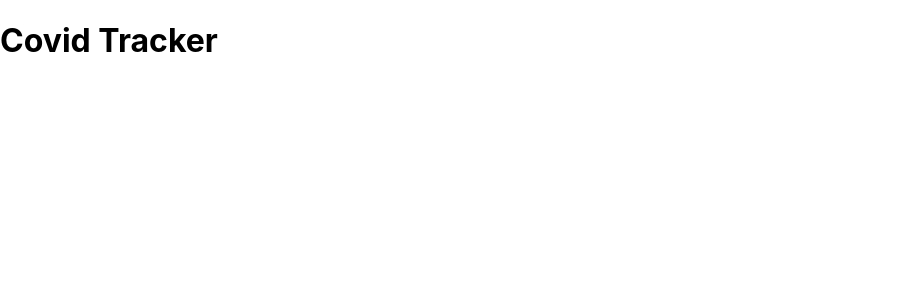
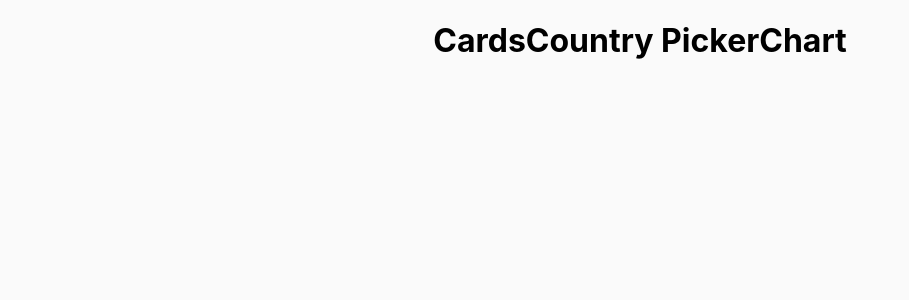
Before and after one commit to aksharma-7/covid-tracker, a React (Create React App) app: page / in a window 1280 px wide. Shown: the top 300 px of the page, without its empty margins (0-909 px from the left). Built offline with nearby package versions, Linux system fonts and the light colour scheme.

Commit message:
Defined folder structure

```diff
--- a/public/index.html
+++ b/public/index.html
@@ -24,7 +24,7 @@
       work correctly both with client-side routing and a non-root public URL.
       Learn how to configure a non-root public URL by running `npm run build`.
     -->
-    <title>React App</title>
+    <title>COVID Tracker</title>
   </head>
   <body>
     <noscript>You need to enable JavaScript to run this app.</noscript>
--- a/src/App.js
+++ b/src/App.js
@@ -1,11 +1,19 @@
 import React from 'react';
+import Cards from './components/Cards/Cards';
+import CountryPicker from './components/CountryPicker/CountryPicker';
+import Chart from './components/Chart/Chart';
+import styles from './App.module.css';
 
-const App = () => {
-  return (
-    <div>
-      <h1>Covid Tracker</h1>
-    </div>
-  );
-};
+class App extends React.Component {
+  render() {
+    return (
+      <div className={styles.container}>
+        <Cards />
+        <CountryPicker />
+        <Chart />
+      </div>
+    );
+  }
+}
 
 export default App;
--- /dev/null
+++ b/src/App.module.css
@@ -0,0 +1,9 @@
+body {
+  background-color: rgb(250, 250, 250);
+}
+
+.container {
+  display: flex;
+  align-items: center;
+  justify-content: center;
+}
--- /dev/null
+++ b/src/components/Cards/Cards.js
@@ -0,0 +1,11 @@
+import React from 'react';
+
+const Cards = () => {
+  return (
+    <div>
+      <h1>Cards</h1>
+    </div>
+  );
+};
+
+export default Cards;
--- /dev/null
+++ b/src/components/Chart/Chart.js
@@ -0,0 +1,11 @@
+import React from 'react';
+
+const Chart = () => {
+  return (
+    <div>
+      <h1>Chart</h1>
+    </div>
+  );
+};
+
+export default Chart;
--- /dev/null
+++ b/src/components/CountryPicker/CountryPicker.js
@@ -0,0 +1,11 @@
+import React from 'react';
+
+const CountryPicker = () => {
+  return (
+    <div>
+      <h1>Country Picker</h1>
+    </div>
+  );
+};
+
+export default CountryPicker;
```
Also changed, not shown: src/components/Cards/Cards.module.css (added), src/components/Chart/Chart.module.css (added), src/components/CountryPicker/CountryPicker.module.css (added).
